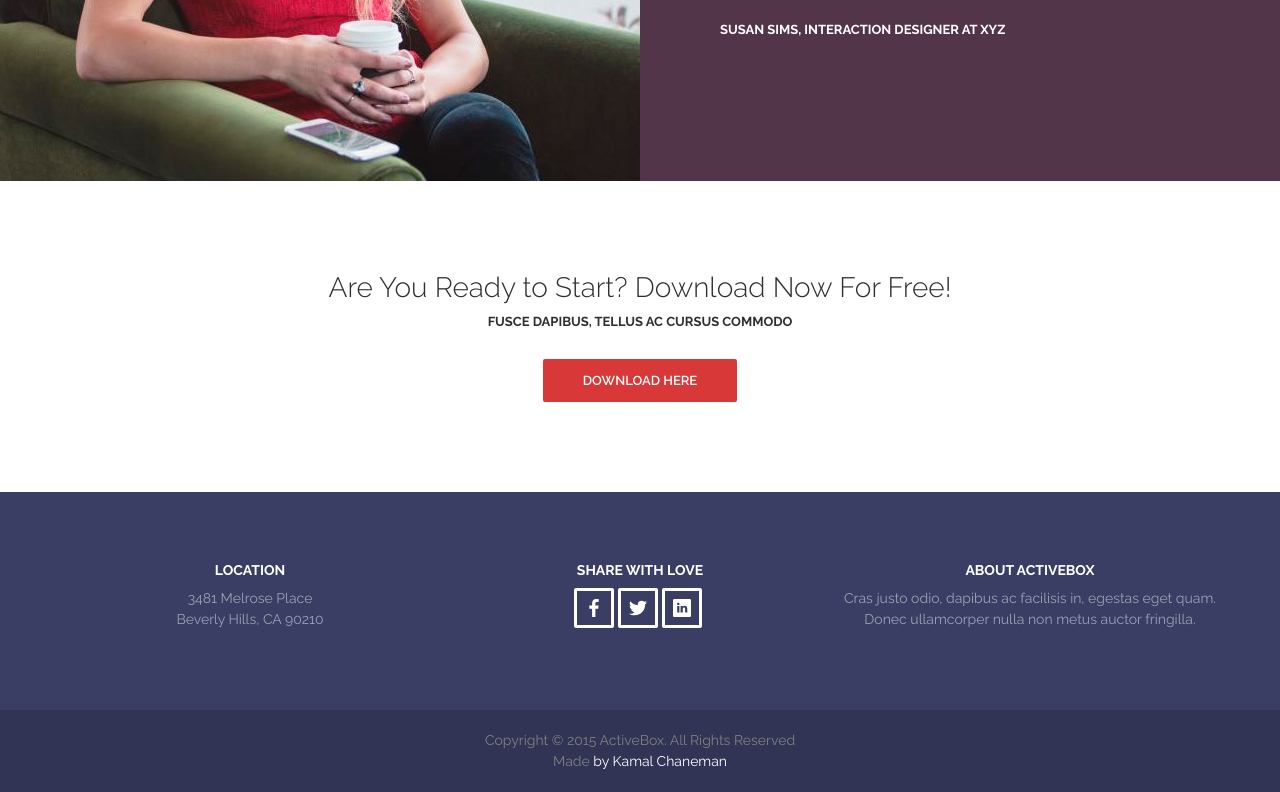
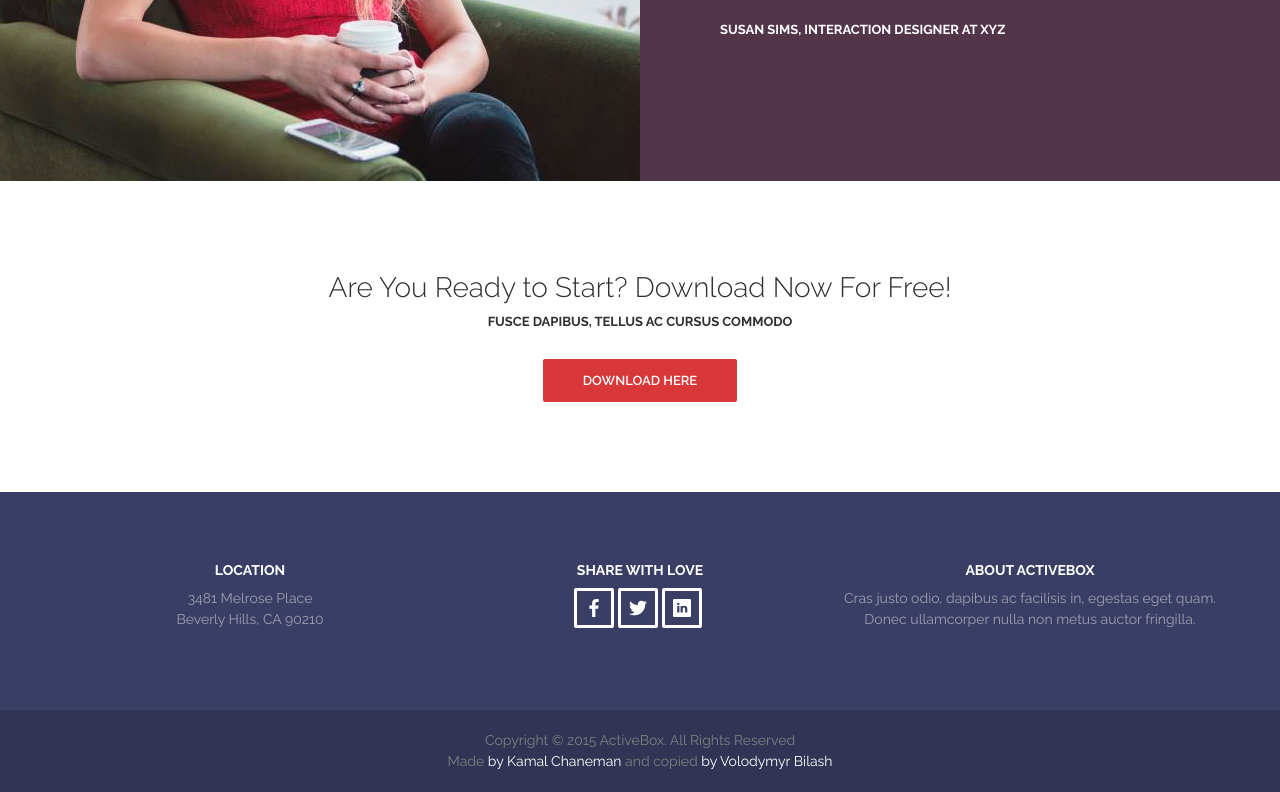
Before and after one commit to vovajann/activebox, a plain HTML site: page index.html in a window 1280 px wide. Shown: the part 3371-4163 px from the top of the page. Drawn offline with nearby package versions, Linux system fonts and the light colour scheme.

Commit message:
Add files via upload

```diff
--- a/index.html
+++ b/index.html
@@ -410,7 +410,7 @@
             <div class="container">
                 <div class="copyright__text">
                     <div>Copyright © 2015 ActiveBox. All Rights Reserved</div>
-                    <div>Made <span>by Kamal Chaneman</span></div>
+                    <div>Made <span>by Kamal Chaneman</span> and copied<span> by Volodymyr Bilash</span></div>
                 </div>
             </div>
         </div>
```
